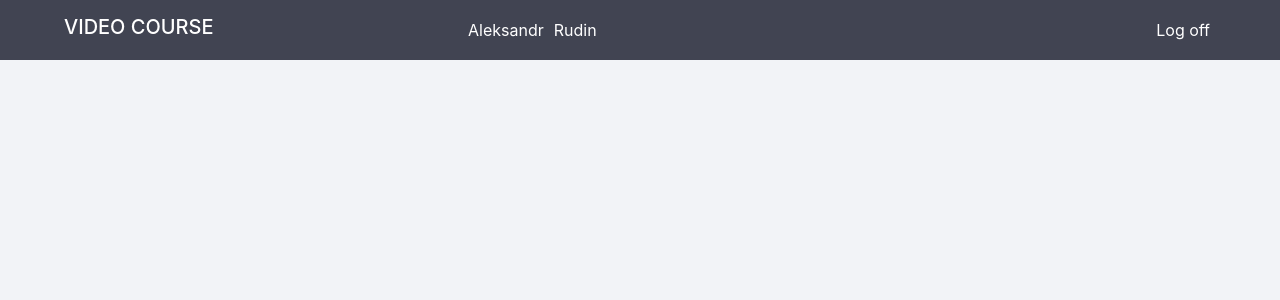
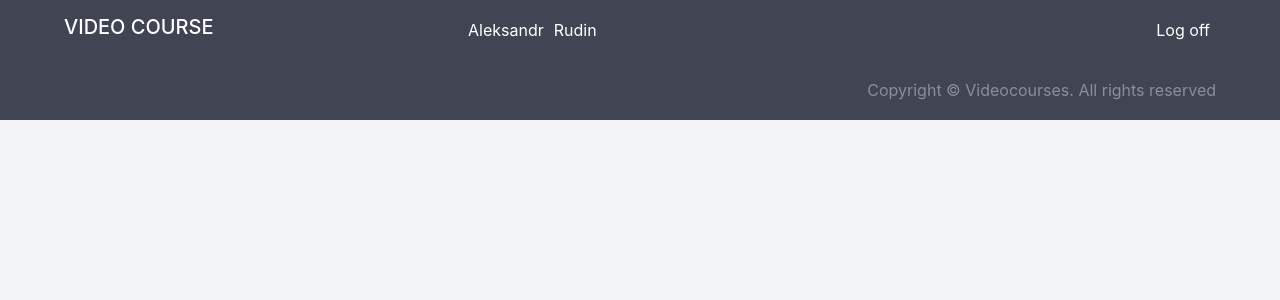
Before and after one commit to RudikAleksandr/CoursesApp, a React (Create React App) app: page / in a window 1280 px wide. Shown: the top 300 px of the page. Built offline with nearby package versions, Linux system fonts and the light colour scheme.

Commit message:
Add Footer component

```diff
--- a/src/App.tsx
+++ b/src/App.tsx
@@ -1,14 +1,14 @@
 import React from 'react';
 import './App.scss';
-import {Header} from './components/header';
+import { Header } from './components/header';
+import { Footer } from './components/footer';
 
 function App() {
   return (
     <>
-      <Header
-        userFirstName='Aleksandr'
-        userLastName='Rudin'
-      />
+      <Header userFirstName='Aleksandr'
+        userLastName='Rudin' />
+      <Footer />
     </>
   );
 }
--- /dev/null
+++ b/src/components/footer/Footer.scss
@@ -0,0 +1,15 @@
+.footer {
+  background-color: #414452;
+  flex: 0 0 auto;
+
+  &__row {
+    height: 100%;
+  }
+
+  &__copyright {
+    display: flex;
+    justify-content: flex-end;
+    align-items: center;
+    color: #8B8E9B;
+  }
+}
--- /dev/null
+++ b/src/components/footer/Footer.tsx
@@ -0,0 +1,16 @@
+import React from 'react';
+import './Footer.scss';
+
+function Footer(props: any) {
+  return (
+    <footer className="footer footer-height container-fluid content-padding">
+      <div className="footer__row row">
+          <div className="footer__copyright col">
+            <span>Copyright &copy; Videocourses. All rights reserved</span>
+          </div>
+      </div>
+    </footer>
+  );
+}
+
+export default Footer;
--- /dev/null
+++ b/src/components/footer/index.js
@@ -0,0 +1,2 @@
+import Footer from "./Footer";
+export { Footer };
```
